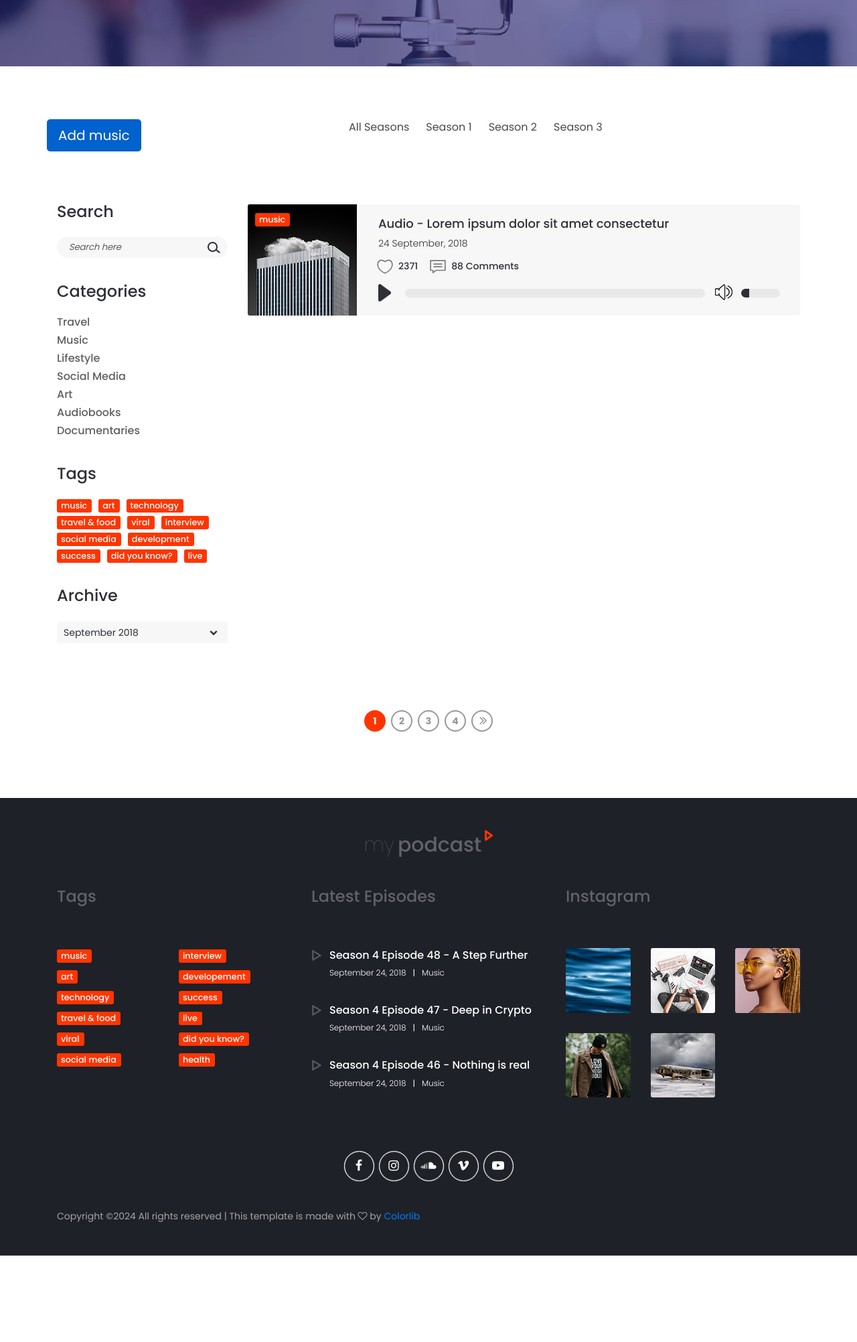
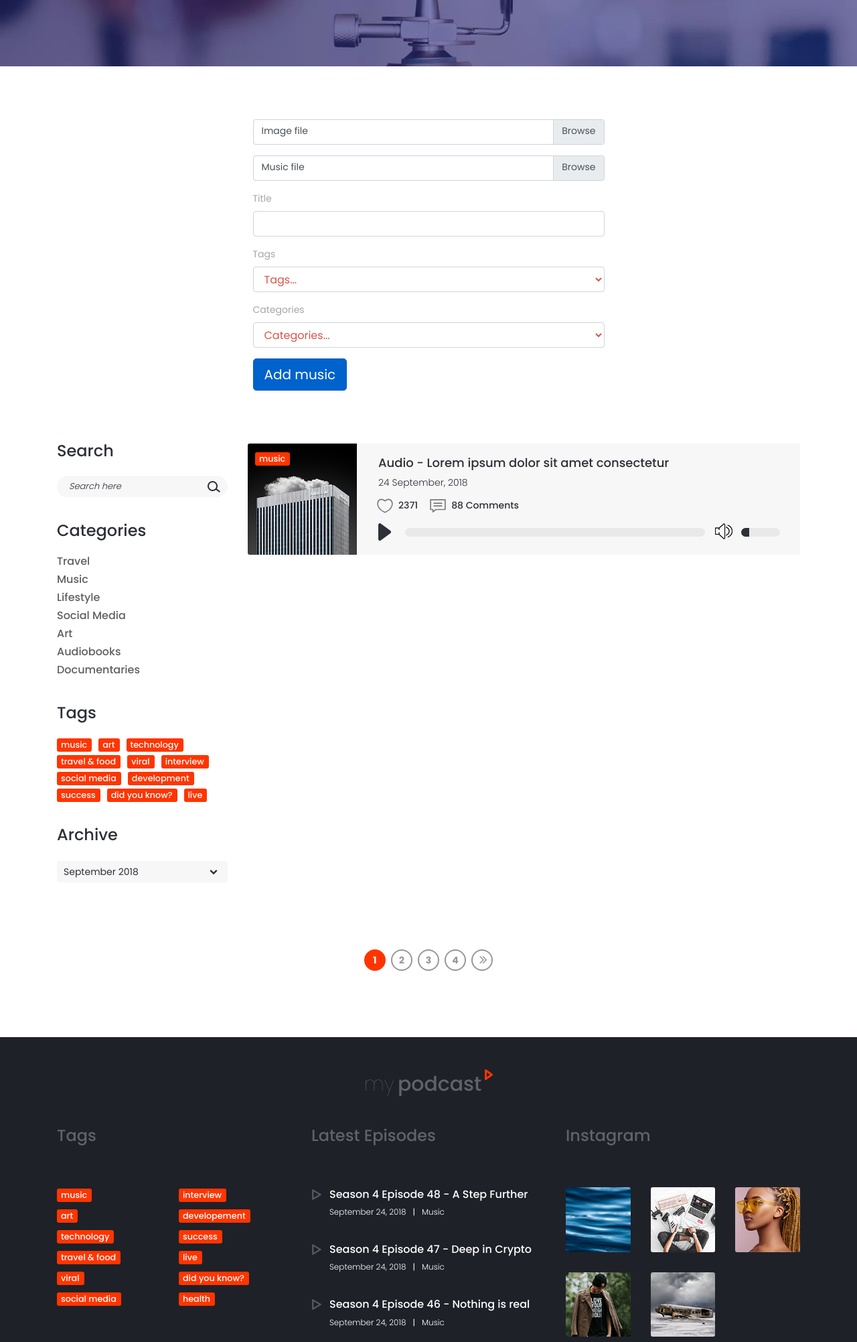
Before and after one commit to Khudkulov/Music_project, a Django app: page /episode/list/ in a window 1280 px wide. Shown: the part 247-2250 px from the top of the page at 67% size. Before the commit the page ends 2121 px from the top, so only its background shows below. Run offline with Django 5.2, Linux system fonts and the light colour scheme; parts of the project's set-up code (start-up, migrations or seed data) failed here and were passed over; some libraries are stand-ins or nearby versions.

Commit message:
addmusic

```diff
--- a/apps/episode/urls.py
+++ b/apps/episode/urls.py
@@ -1,10 +1,9 @@
 from django.urls import path
 
 from .views import EpisodeListView, EpisodeDetailView
-
 app_name = 'episode'
 
 urlpatterns = [
     path('list/', EpisodeListView.as_view(), name='list'),
-    path('detail/', EpisodeDetailView.as_view(), name='detail'),
+    path('detail/', EpisodeDetailView.as_view(), name='detail')
 ]
--- a/templates/episode/episode_list.html
+++ b/templates/episode/episode_list.html
@@ -22,23 +22,55 @@
 
     <div class="episodes">
         <div class="container">
-                        <div class="row">
-                            <a href="add_episode.html" class="btn btn-primary btn-lg active" role="button" aria-pressed="true">Add music</a>
-                            <div class="col">
-
-                                <div class="season_links">
-
-                                    <ul class="d-flex flex-row align-items-start justify-content-center flex-wrap">
-                                        <li class="item_filter_btn" data-filter="*">All Seasons</li>
-                                        <li class="item_filter_btn" data-filter=".s1">Season 1</li>
-                                        <li class="item_filter_btn" data-filter=".s2">Season 2</li>
-                                        <li class="item_filter_btn" data-filter=".s3">Season 3</li>
-                                    </ul>
-                                </div>
-                            </div>
-                        </div>
+{#            <div class="row">#}
+{#                <div class="col">#}
+{#                    <div class="season_links">#}
+{#                        <ul class="d-flex flex-row align-items-start justify-content-center flex-wrap">#}
+{#                            <li class="item_filter_btn" data-filter="*">All Seasons</li>#}
+{#                            <li class="item_filter_btn" data-filter=".s1">Season 1</li>#}
+{#                            <li class="item_filter_btn" data-filter=".s2">Season 2</li>#}
+{#                            <li class="item_filter_btn" data-filter=".s3">Season 3</li>#}
+{#                        </ul>#}
+{#                    </div>#}
+{#                </div>#}
+{#            </div>#}
 
 
+            <div class="mx-auto col-md-6 ">
+                <div class="custom-file breadcrumb ">
+                    <input type="file" class="custom-file-input" id="customFile">
+                    <label class="custom-file-label" for="customFile">Image file</label>
+                </div>
+
+                <div class="custom-file breadcrumb">
+                    <input type="file" class="custom-file-input" id="customFile">
+                    <label class="custom-file-label" for="customFile">Music file</label>
+                </div>
+
+                <div class="form-group ">
+                    <label for="inputCity">Title</label>
+                    <input type="text" class="form-control" id="inputCity">
+                </div>
+
+                <div class="form-group ">
+                    <label for="inputState">Tags</label>
+                    <select id="inputState" class="form-control">
+                        <option selected>Tags...</option>
+                        <option>...</option>
+                    </select>
+                </div>
+
+                <div class="form-group ">
+                    <label for="inputState">Categories</label>
+                    <select id="inputState" class="form-control">
+                        <option selected>Categories...</option>
+                        <option>...</option>
+                    </select>
+                </div>
+                <a href="{% url 'episode:episode_add' %}" class="btn btn-primary btn-lg active " id="ididid"
+                   role="button" aria-pressed="true">Add
+                    music</a>
+            </div>
 
 
             <div class="row episodes_row">
```
Also changed, not shown: templates/episode/add_episode.html (deleted, +0 -37 lines), apps/episode/views.py (line endings or trailing spaces).
